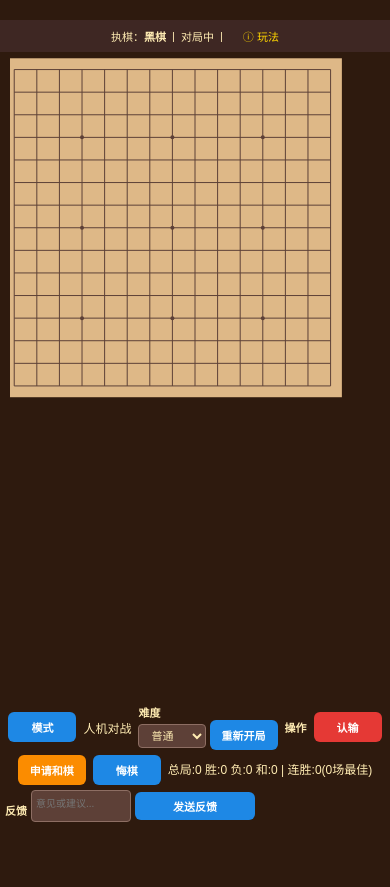
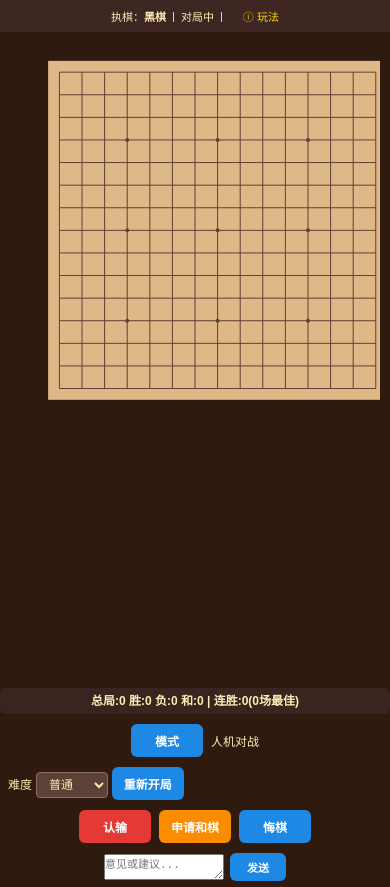
Before and after one commit to Xeno505-VCD/Gomoku-game, a website built with Vite: page index.html in a window 390 px wide. Before the commit the page ends 844 px from the top, so only its background shows below. Built offline with nearby package versions, Linux system fonts and the light colour scheme.

Commit message:
手机端布局优化：棋盘右下偏移+面板分行垂直排列+战绩置顶

```diff
--- a/index.html
+++ b/index.html
@@ -49,21 +49,23 @@
     </div>
 
     <div id="sidePanel">
-      <!-- 模式按钮 -->
+      <!-- 第一行：模式+标签 -->
+      <div class="panel-row" id="rowMode">
         <button class="btn-blue" id="btnMode" style="width:120px;">模式</button>
         <span id="modeLabel" style="color:#FFECB3;font-size:12px;">人机对战</span>
+      </div>
 
-      <!-- 联机面板 -->
-      <div id="onlinePanel" style="display:none;flex-direction:column;align-items:center;gap:6px;width:120px;">
+      <!-- 联机面板（整行） -->
+      <div class="panel-row" id="onlinePanel" style="display:none;flex-direction:column;align-items:center;gap:4px;">
         <button class="btn-blue" id="btnCreateRoom">创建房间</button>
         <input id="roomInput" type="number" min="1000" max="9999" placeholder="4位房间号">
         <button class="btn-blue" id="btnJoinRoom">加入房间</button>
         <div id="roomInfo" style="font-size:11px;color:#FFECB3;"></div>
       </div>
 
-      <!-- AI面板 -->
-      <div id="aiPanel">
-        <div style="font-weight:bold;">难度</div>
+      <!-- AI面板+重开 -->
+      <div class="panel-row" id="aiPanel">
+        <span style="font-size:12px;">难度</span>
         <select id="aiLevel">
           <option value="0">入门</option><option value="1">简单</option>
           <option value="2" selected>普通</option><option value="3">困难</option><option value="4">大师</option>
@@ -71,23 +73,23 @@
         <button class="btn-blue" id="restartBtn">重新开局</button>
       </div>
 
-      <!-- 操作按钮 -->
-      <div style="font-weight:bold;">操作</div>
+      <!-- 操作按钮行 -->
+      <div class="panel-row" id="rowActions">
         <button class="btn-red" id="btnSurrender">认输</button>
         <button class="btn-orange" id="btnDraw">申请和棋</button>
         <button class="btn-blue" id="btnUndo">悔棋</button>
+        <button class="btn-blue" id="btnRematch" style="display:none;">再来一局</button>
+      </div>
 
-      <!-- 再来一局（联机对局结束后显示） -->
-      <button class="btn-blue" id="btnRematch" style="display:none;">再来一局</button>
-
-      <!-- 战绩 -->
+      <!-- 战绩行 -->
+      <div class="panel-row" id="rowStats">
         <div id="statsBar"></div>
+      </div>
 
       <!-- 反馈留言 -->
-      <div id="feedbackSection">
-        <div style="font-weight:bold;color:#FFECB3;margin-top:8px;">反馈</div>
+      <div class="panel-row" id="feedbackSection">
         <textarea id="feedbackInput" placeholder="意见或建议..." rows="2"></textarea>
-        <button class="btn-blue" id="btnFeedback" style="width:120px;padding:6px 0;font-size:11px;">发送反馈</button>
+        <button class="btn-blue" id="btnFeedback" style="width:auto;padding:6px 10px;font-size:11px;">发送</button>
         <div id="feedbackHint" style="font-size:10px;color:#FFECB3;display:none;"></div>
       </div>
     </div>
--- a/src/styles/main.css
+++ b/src/styles/main.css
@@ -222,8 +222,15 @@ body {
   font-size: 14px;
   flex-shrink: 0;
   min-width: 140px;
-  /* 上移：减少上间距 */
   margin-top: -4px;
+}
+
+/* 面板行（PC端保持列方向内的自然排列） */
+.panel-row {
+  display: flex;
+  flex-direction: column;
+  align-items: center;
+  gap: 6px;
 }
 
 #sidePanel button {
@@ -266,14 +273,6 @@ body {
   width: 120px;
 }
 
-#sidePanel label {
-  cursor: pointer;
-  font-size: 13px;
-  display: flex;
-  align-items: center;
-  gap: 4px;
-}
-
 #statsBar {
   color: #FFECB3;
   font-size: 12px;
@@ -287,38 +286,6 @@ body {
   font-size: 13px;
 }
 
-/* 联机面板 */
-#onlinePanel input {
-  width: 120px;
-  padding: 4px;
-  border-radius: 4px;
-  border: 1px solid #8D6E63;
-  background: #5D4037;
-  color: #FFECB3;
-  font-size: 13px;
-}
-
-/* 反馈区 */
-#feedbackSection {
-  display: flex;
-  flex-direction: column;
-  align-items: center;
-  gap: 4px;
-  width: 120px;
-}
-
-#feedbackSection textarea {
-  width: 120px;
-  padding: 4px;
-  border-radius: 4px;
-  border: 1px solid #8D6E63;
-  background: #5D4037;
-  color: #FFECB3;
-  font-size: 11px;
-  font-family: inherit;
-  resize: none;
-}
-
 /* ==================== 手机端 ==================== */
 @media (max-width: 600px) {
   #mainArea {
@@ -326,41 +293,52 @@ body {
     align-items: center;
   }
 
-  /* 手机端侧面板：紧凑横排 */
   #sidePanel {
-    flex-direction: row;
-    flex-wrap: wrap;
-    justify-content: center;
-    gap: 5px;
+    flex-direction: column;
+    align-items: center;
+    gap: 10px;
     min-width: auto;
-    padding: 2px 4px;
-    font-size: 11px;
+    padding: 6px 0;
     margin-top: 0;
     width: 100%;
   }
 
-  #sidePanel > * {
-    margin: 0 1px;
+  .panel-row {
+    flex-direction: row;
+    flex-wrap: wrap;
+    justify-content: center;
+    align-items: center;
+    gap: 8px;
+    width: 100%;
+    padding: 0 8px;
   }
 
   #sidePanel button {
-    width: 68px;
-    font-size: 11px;
-    padding: 7px 0;
+    width: 72px;
+    font-size: 12px;
+    padding: 8px 0;
   }
 
   #sidePanel select {
-    width: 68px;
-    font-size: 11px;
+    width: 72px;
+    font-size: 12px;
   }
 
-  #sidePanel label {
-    font-size: 11px;
+  #btnMode {
+    width: 72px !important;
   }
 
-  /* 模式按钮 */
-  #btnMode {
-    width: 68px !important;
+  /* 战绩行：棋盘下方第一眼 */
+  #rowStats {
+    order: -1;
+    background: rgba(62, 39, 35, 0.8);
+    border-radius: 6px;
+    padding: 4px 0;
+  }
+
+  #statsBar {
+    font-size: 12px;
+    font-weight: bold;
   }
 
   /* 联机面板 */
@@ -368,12 +346,34 @@ body {
     flex-direction: row !important;
     flex-wrap: wrap;
     justify-content: center;
-    width: 100% !important;
-    gap: 4px;
+    gap: 6px;
   }
 
   #onlinePanel input {
     width: 80px !important;
+  }
+
+  #onlinePanel button {
+    width: 72px;
+  }
+
+  /* 反馈区 */
+  #feedbackSection {
+    flex-direction: row;
+    justify-content: center;
+    gap: 6px;
+    width: 100%;
+  }
+
+  #feedbackSection textarea {
+    width: 120px;
+    font-size: 11px;
+  }
+
+  #feedbackSection button {
+    width: 56px !important;
+    font-size: 11px;
+    padding: 6px 0;
   }
 
   /* 信息栏 */
@@ -384,18 +384,6 @@ body {
   }
 
   #rulesRow {
-    font-size: 10px;
-  }
-
-  /* 反馈区 */
-  #feedbackSection {
-    width: 100%;
-    flex-direction: row;
-    gap: 4px;
-  }
-
-  #feedbackSection textarea {
-    width: 100px;
     font-size: 10px;
   }
 
--- a/src/ui/layout.ts
+++ b/src/ui/layout.ts
@@ -23,8 +23,11 @@ export function calculateLayout(): LayoutConfig {
   const boardSize = maxBoard - padding * 2;
   const cellSize = boardSize / 14;
   const stoneRadius = cellSize * STONE_RADIUS_RATIO;
-  const boardX = (W - boardSize) / 2 - cellSize;
-  const boardY = padding;
+  // 手机端棋盘向右下偏移，为下方面板留空间
+  const boardX = isMobile
+    ? ((W - boardSize) / 2 - cellSize) + cellSize * 2
+    : (W - boardSize) / 2 - cellSize;
+  const boardY = isMobile ? padding + cellSize : padding;
 
   return {
     canvasWidth: W,
```
Lines whose indentation alone changed are shown as unchanged.
